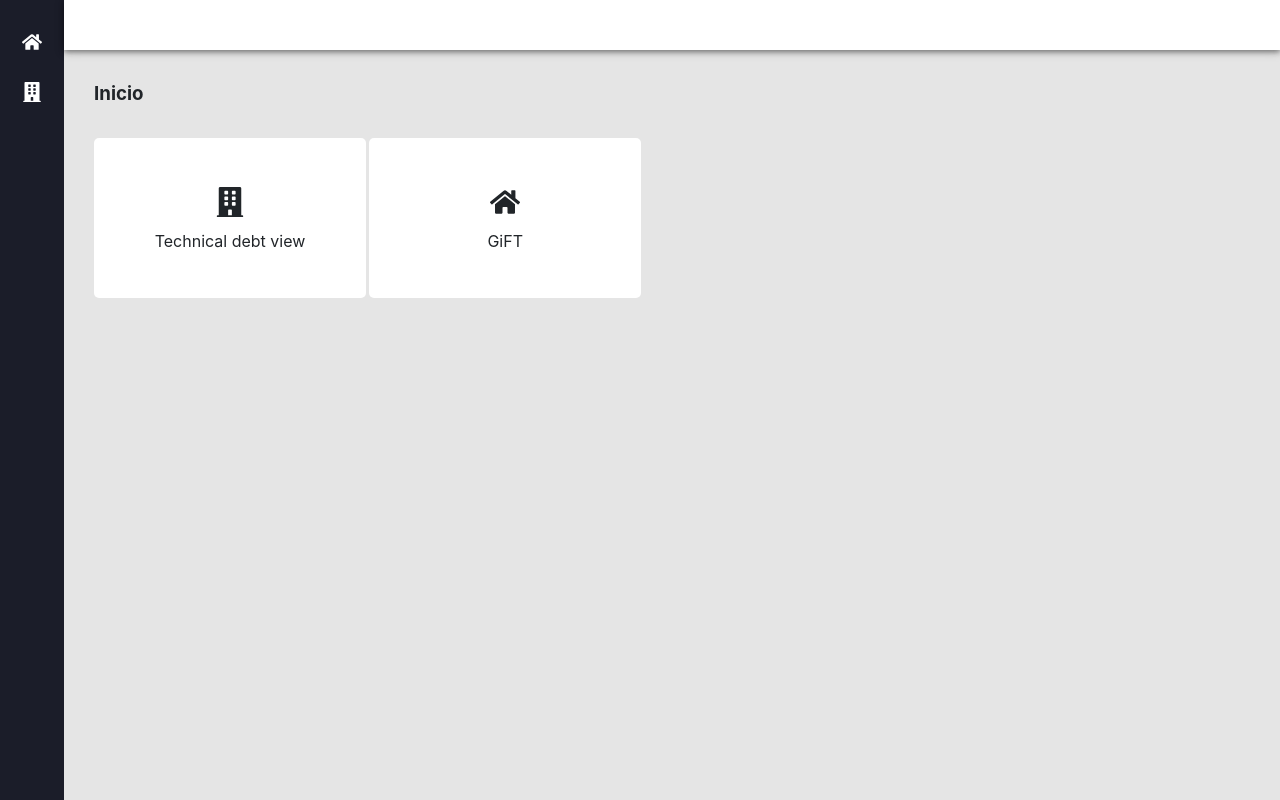
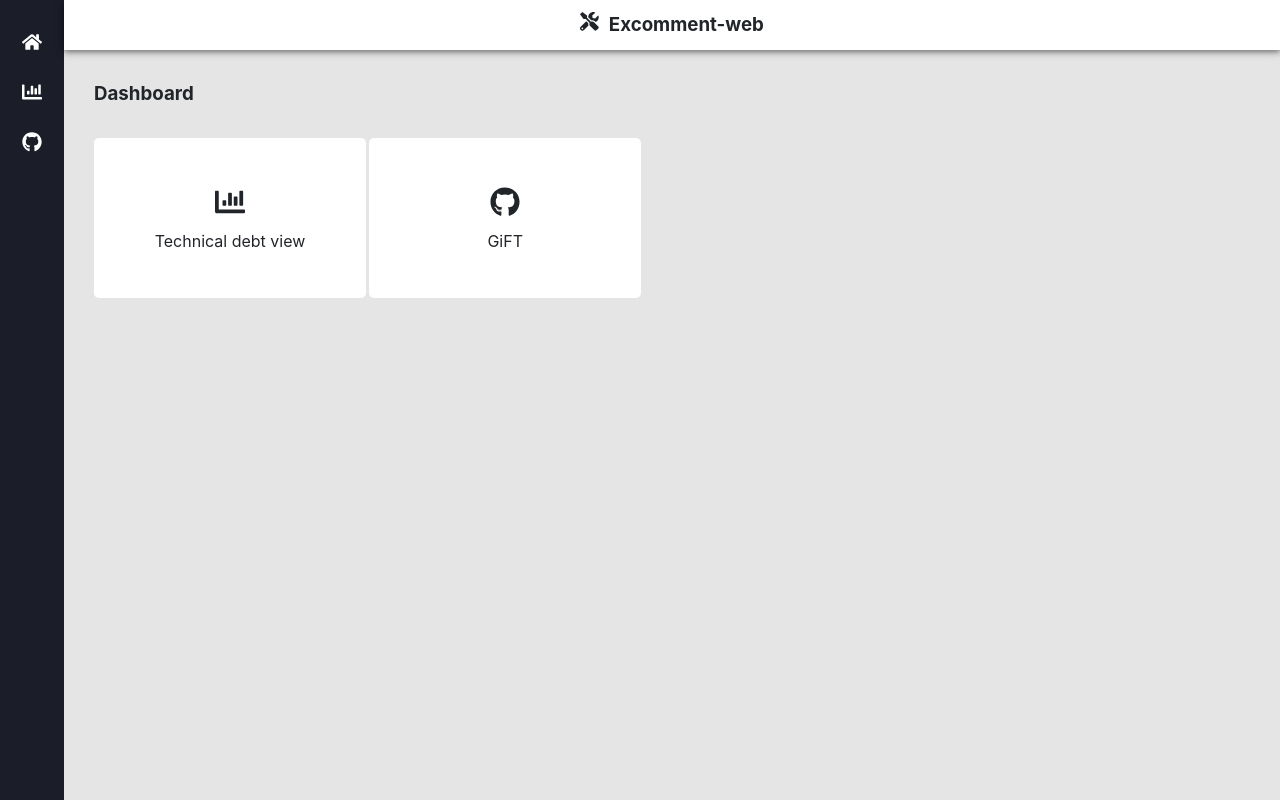
Before and after one commit to Diogoloiola/excomment-frontend, a React (Create React App) app: page / in a window 1280 px wide. Built offline with nearby package versions, Linux system fonts and the light colour scheme.

Commit message:
Ajustando icones e nomes do site

```diff
--- a/src/components/Header/index.jsx
+++ b/src/components/Header/index.jsx
@@ -1,9 +1,10 @@
 import { Container } from './style';
+import { FaTools } from "react-icons/fa";
 
 export default function Header() {
     return (
         <Container>
-
+            <h3><span><FaTools/></span>Excomment-web</h3>
         </Container>
     )
 }
--- a/src/components/Header/style.js
+++ b/src/components/Header/style.js
@@ -3,8 +3,12 @@ import styled from 'styled-components';
 export const Container = styled.header`
     width: 100%;
     height: 50px;
-    text-align: center;
     background-color: #fff;
     box-shadow: 0 2px 5px 0 rgba(0, 0, 0, 0.39), 0 2px 10px 0 rgba(0, 0, 0, 0.20);
-
+    display: flex;
+    justify-content: center;
+    align-items: center;
+    span{
+        margin-right: 10px;
+    }
 `
--- a/src/components/Home/index.jsx
+++ b/src/components/Home/index.jsx
@@ -4,7 +4,7 @@ import { Container, Flex } from './style';
 export default function Home() {
     return (
         <Container>
-            <h3>Inicio</h3>
+            <h3>Dashboard</h3>
             <Flex>
                 <List type='1' text={'Technical debt view'} />
                 <List type='2' text={'GiFT'} />
--- a/src/components/Layout/index.jsx
+++ b/src/components/Layout/index.jsx
@@ -1,5 +1,5 @@
 import { Container, LeftSide, ContainerIcon, RightSide } from './style';
-import { FaBuilding, FaHome } from "react-icons/fa";
+import { FaChartBar, FaHome, FaGithub } from "react-icons/fa";
 import Header from '../Header';
 import Home from '../Home';
 
@@ -20,7 +20,12 @@ export default function Layout() {
                     </li>
                     <li>
                         <ContainerIcon>
-                            <FaBuilding />
+                            <FaChartBar />
+                        </ContainerIcon>
+                    </li>
+                    <li>
+                        <ContainerIcon>
+                            <FaGithub />
                         </ContainerIcon>
                     </li>
                     <li></li>
--- a/src/components/List/index.jsx
+++ b/src/components/List/index.jsx
@@ -1,11 +1,11 @@
 import { Container, Icon } from './style'
-import { FaBuilding, FaHome } from "react-icons/fa";
+import { FaChartBar, FaGithub } from "react-icons/fa";
 
 function getIcon(type) {
     if (type === '1')
-        return <FaBuilding />
+        return <FaChartBar />
     else if (type === '2')
-        return <FaHome />
+        return <FaGithub />
 }
 
 export default function List({ type, text }) {
--- a/src/components/List/style.js
+++ b/src/components/List/style.js
@@ -9,6 +9,7 @@ export const Container = styled.div`
   flex-direction: column;
   background-color: #fff;
   border-radius: 5px;
+  cursor: pointer;
 `;
 
 export const Icon = styled.span`
```
